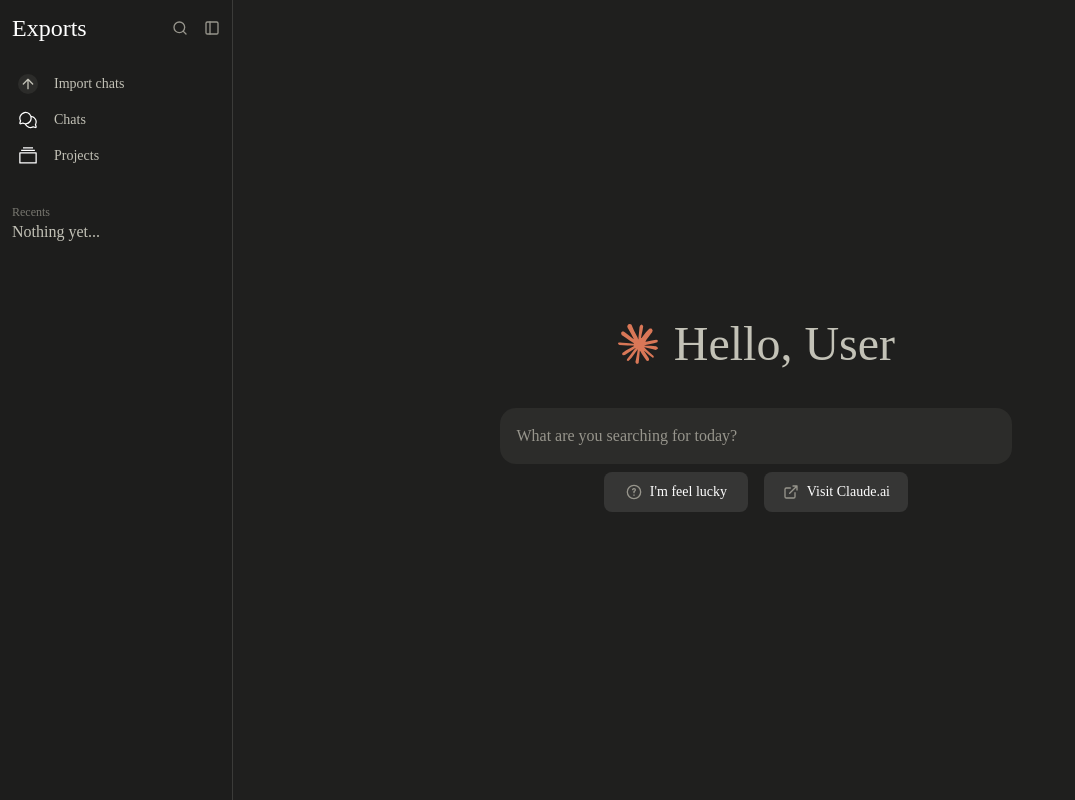
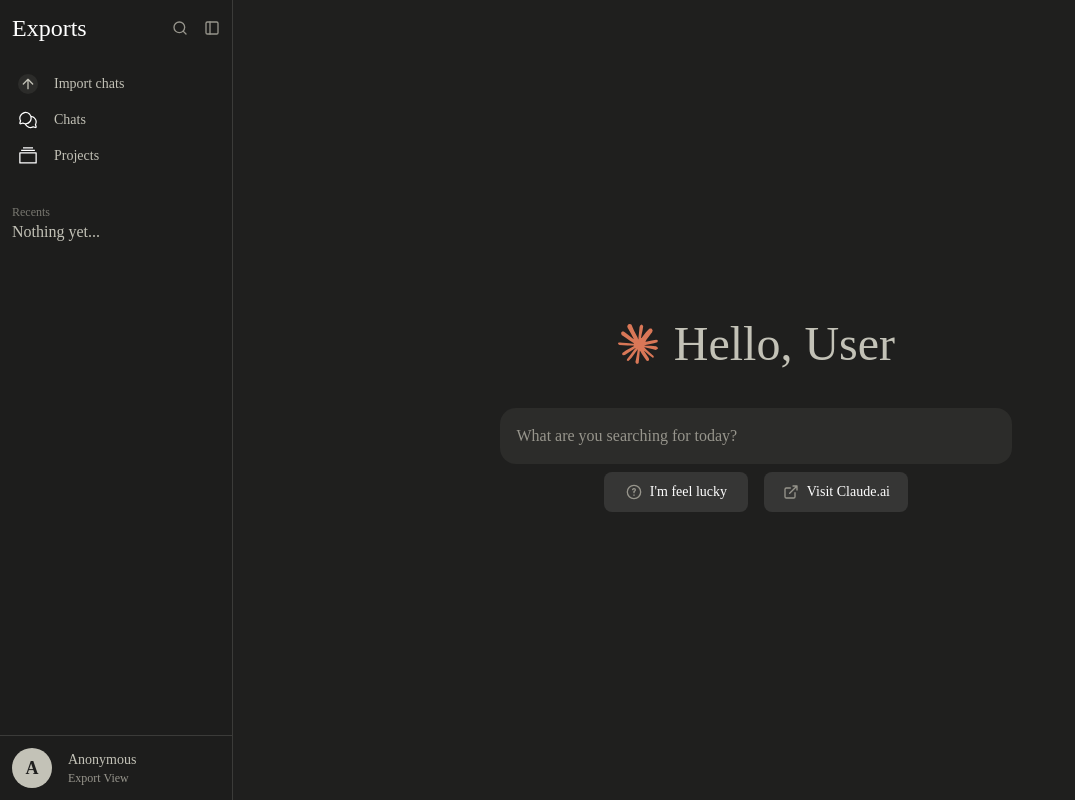
Before and after one commit to vrtq/claude-export-viewer, a React (Vite) app: page / in a window 1280 px wide. Shown: the whole page, without its empty margins (0-1075 px from the left). Built offline with nearby package versions, Linux system fonts and the light colour scheme; a web font is replaced by a local one.

Commit message:
feat: Created user profile on sidebar

```diff
--- a/src/components/Sidebar/Header.tsx
+++ b/src/components/Sidebar/Header.tsx
@@ -2,7 +2,7 @@
 
 export default function Header() {
     return (
-        <div className="flex flex-row justify-between">
+        <div className="flex flex-row justify-between p-3">
             <Link to="/" className="text-2xl font-normal">Exports</Link>
             <div className="text-muted-foreground flex flex-row gap-4">
                 <button>
--- a/src/components/Sidebar/Links.tsx
+++ b/src/components/Sidebar/Links.tsx
@@ -2,7 +2,7 @@
 
 export default function Links() {
     return (
-        <div className="w-full flex flex-col gap-1 font-sans text-sm">
+        <div className="w-full flex flex-col gap-1 font-sans text-sm p-3">
             <SidebarLink to="import">
                 <div className="size-5">
                     <svg xmlns="http://www.w3.org/2000/svg" width={20} height={20} viewBox="0 0 24 24" className="bg-card rounded-full p-0.5">
--- a/src/components/Sidebar/RecentChats.tsx
+++ b/src/components/Sidebar/RecentChats.tsx
@@ -14,9 +14,9 @@
     }, []);
 
     return (
-        <div className="text-muted-foreground font-sans h-full overflow-y-auto overflow-x-visible">
+        <div className="text-muted-foreground font-sans h-full overflow-auto p-3">
             <p className="text-muted-foreground/75 text-xs p-2 pl-0">Recents</p>
-            <ul className="flex flex-col -mt-2 ">
+            <ul className="flex flex-col -mt-2">
                 {
                     recentChats.length > 0
                     ? recentChats.map(chat => <Chat data={chat} /> )
@@ -29,9 +29,9 @@
 
 function Chat({ data }: { data: Conversation; }) {
     return (
-        <li key={data.uuid} className="mt-1 py-1 pr-2 text-foreground-secondary rounded-lg hover:bg-accent hover:text-foreground">
+        <li key={data.uuid} className="mt-1 mr-5 pt-1 p-2 text-foreground-secondary rounded-lg hover:bg-accent hover:text-foreground">
             <Link to={`/chat/${data.uuid}`}>
-                <p className="text-sm  pl-2 overflow-hidden text-ellipsis truncate ">{data.name}</p>
+                <p className="text-sm  overflow-hidden text-ellipsis truncate ">{data.name}</p>
             </Link>
         </li>
     )
--- a/src/components/Sidebar/UserProfile.tsx
+++ b/src/components/Sidebar/UserProfile.tsx
@@ -1,5 +1,31 @@
+import { useEffect, useState } from "react";
+import type { UserData } from "@/types";
+
 export default function UserProfile() {
+    const [userData, setUserData] = useState<UserData | null>(null);
+
+    useEffect(() => {
+        const loadedData = localStorage.getItem("userData");
+
+        if (!loadedData) {
+            console.error("Could not find user data");
+            return;
+        }
+
+        setUserData(JSON.parse(loadedData ?? "")[0]);
+    }, []);
+
     return (
-        <></>
+        <div className="h-20 w-full border-t border-t-border p-3 hover:bg-accent font-sans text-foreground-secondary hover:cursor-pointer">
+            <div className="w-full h-full flex flex-row items-center justify-start gap-4">
+                <div className="bg-foreground-secondary h-10 w-10 rounded-full flex items-center justify-center">
+                    <p className="text-background text-lg font-semibold">{userData?.full_name[0] ?? "A"}</p>
+                </div>
+                <div className="flex flex-col">
+                    <h2 className="text-sm">{userData?.full_name ?? "Anonymous"}</h2>
+                    <p className="text-xs text-muted-foreground">Export View</p>
+                </div>
+            </div>
+        </div>
     )
 }
--- a/src/components/Sidebar/index.tsx
+++ b/src/components/Sidebar/index.tsx
@@ -5,7 +5,7 @@
 
 export default function Sidebar() {
     return (
-        <nav className="bg-sidepanel w-full h-full p-3 border-r border-r-border flex flex-col gap-6 ">
+        <nav className="bg-sidepanel w-full h-full border-r border-r-border flex flex-col">
             <Header />
             <Links />
             <RecentChats />
```
Also changed, not shown: src/types.tsx (+7 -0 lines).
